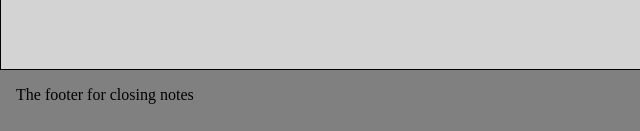
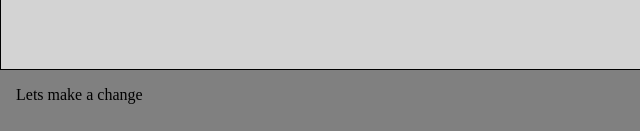
Before and after one commit to nihar-pal/project-for-ptp, a plain HTML site: page site/index.html in a window 1280 px wide. Shown: the part 1130-1261 px from the top of the page, 0-640 px from the left. Drawn offline with Linux system fonts and the light colour scheme.

Commit message:
Update index.html

```diff
--- a/site/index.html
+++ b/site/index.html
@@ -11,7 +11,7 @@
 		<nav>This is a normal header</nav>
 		<section>The section for timer and all the main tasks</section>
 		<section>The section for some content</section>
-		<footer>The footer for closing notes</footer>
+		<footer>Lets make a change</footer>
 		<script src="./app.js" defer></script>
 	</body>
 </html>
```
